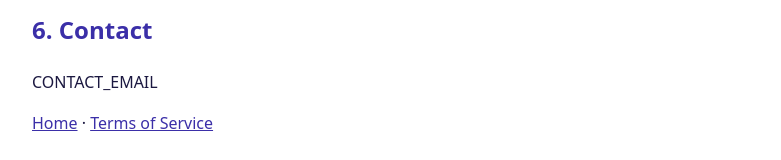
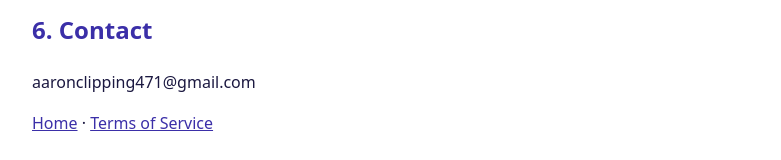
Before and after one commit to chatgoesinsane/chatgoesinsane.github.io, a plain HTML site: page privacy.html in a window 1280 px wide. Shown: the part 928-1088 px from the top of the page, without its empty margins (248-1029 px from the left). Drawn offline with Linux system fonts and the light colour scheme.

Commit message:
Update contact email in privacy.html

```diff
--- a/privacy.html
+++ b/privacy.html
@@ -35,7 +35,7 @@ h1,h2{color:#3b2fa8}a{color:#3b2fa8}
 <p>Access can be revoked at any time in the TikTok app settings (Security → Manage app permissions). Locally stored data is deleted by disconnecting the account in the app.</p>
 
 <h2>6. Contact</h2>
-<p>CONTACT_EMAIL</p>
+<p>aaronclipping471@gmail.com</p>
 
 <p><a href="index.html">Home</a> · <a href="terms.html">Terms of Service</a></p>
 </body>
```
